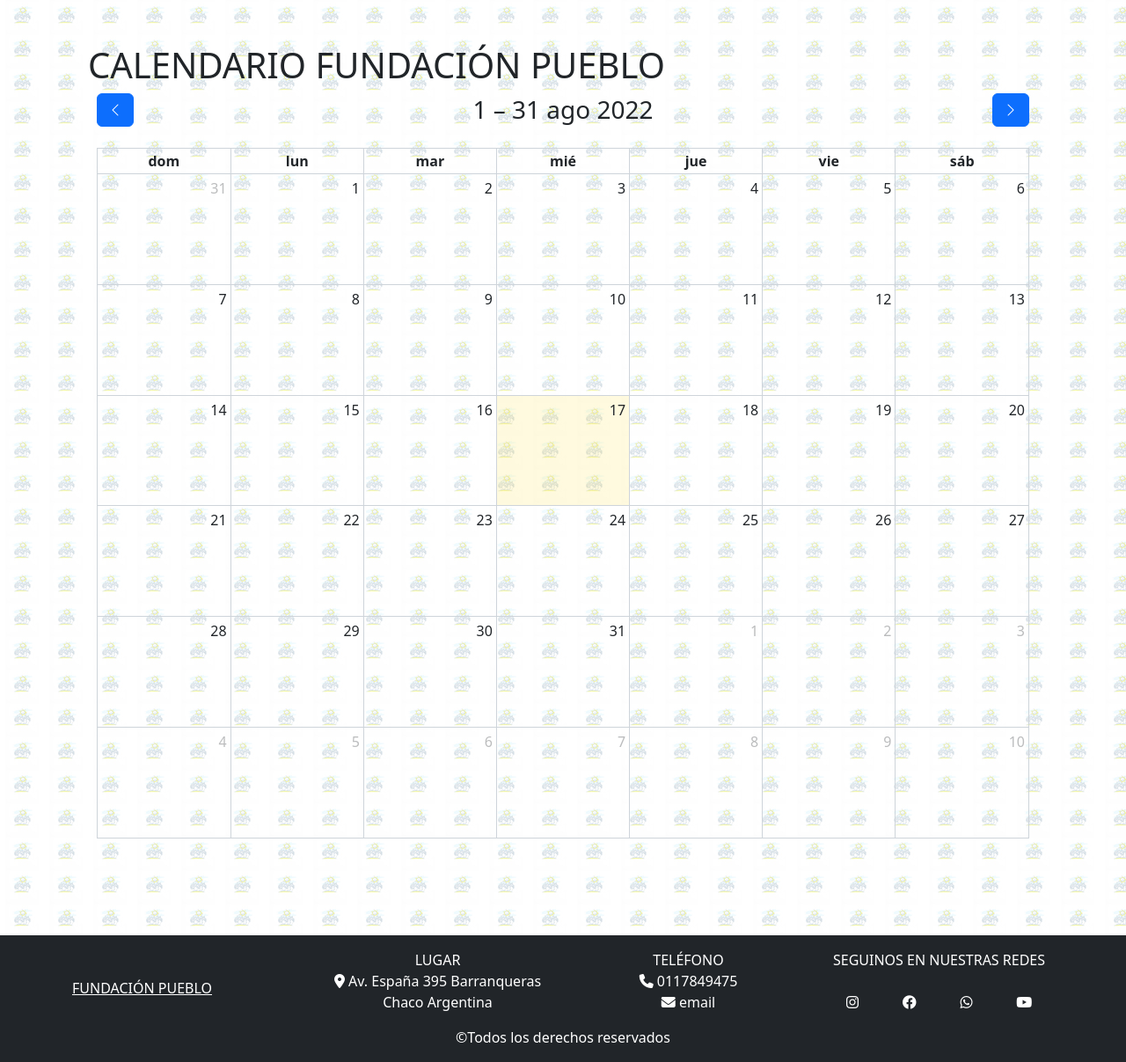
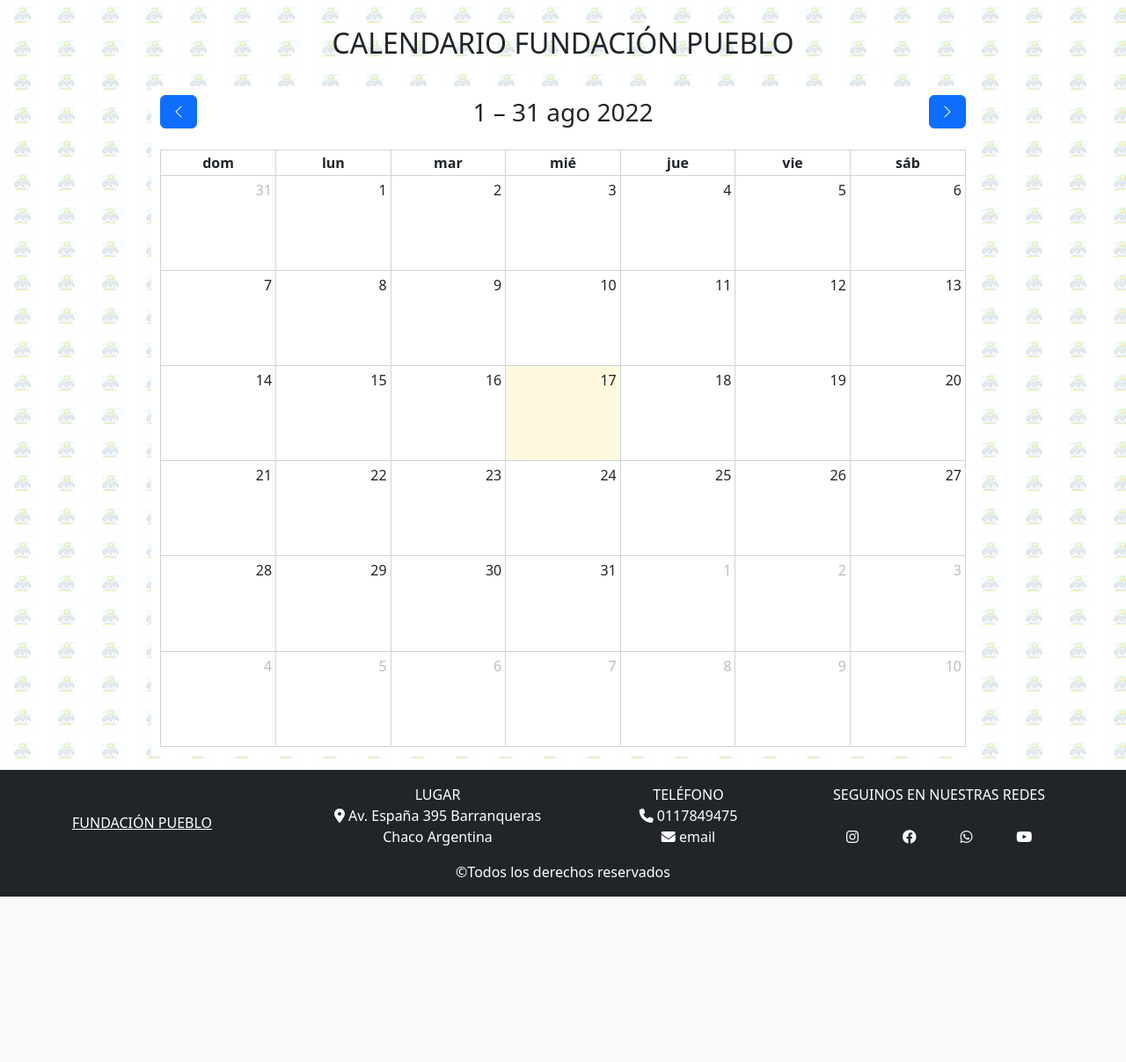
Before and after one commit to NoahTakk11/calendario-web, a Django app: page /evento/calendario-dinamico/ in a window 1280 px wide. Shown: the part 74-1281 px from the top of the page at 88% size. After the commit the page ends 1093 px from the top, so only its background shows below. Run offline with Django 4.2, Linux system fonts and the light colour scheme; data that the repository does not hold is empty; some libraries are stand-ins or nearby versions.

Commit message:
Estilización pagina de calendario

```diff
--- a/templates/base/base.html
+++ b/templates/base/base.html
@@ -110,7 +110,7 @@
   </body>
 
   <!--pie de pagina -->
-  <footer class="bg-dark text-white pt-3" style="position: relative; bottom: 0; width: 100%;">
+  <footer class="bg-dark text-white pt-3" style="bottom: 0; width: 100%;">
 
     <div class="container" style="margin-bottom: 0%;">
 
--- a/templates/calendario-dinamico.html
+++ b/templates/calendario-dinamico.html
@@ -3,8 +3,6 @@
 {% block titulo %}Calendario de Eventos{% endblock %}
 
 {% block contenido %}
-
-
 <script>
 
   document.addEventListener('DOMContentLoaded', function() {
@@ -19,7 +17,6 @@
           minute: '2-digit',
           meridiem: false
         }},
-
 
       initialView: 'dayGridMonth',
 
@@ -49,14 +46,14 @@
 
 </script>
 
-      <div>
-        <h1 style='margin-left:100px; margin-top:50px;'>CALENDARIO FUNDACIÓN PUEBLO</h1>
-        <div id='calendar' class='justify-content-around' style='padding: 10px; margin: 100px; margin-top:-10px; border-color: black; border-width: 40px; display: flex;'></div>
+<div class="container-fluid my-3
+ w-75">
+  <h2 class="text-center" style="margin: 30px 0 30px 0;">CALENDARIO FUNDACIÓN PUEBLO</h2>
+  <div id='calendar' class='justify-content-center' style='padding: 10px; background-color:white; border-color: black; display: flex;'></div>
 </div>
 
 {% endblock%}
 
-
 {% block otro_bloque %}
 
 {% endblock otro_bloque %}
```
Lines whose indentation alone changed are shown as unchanged.
